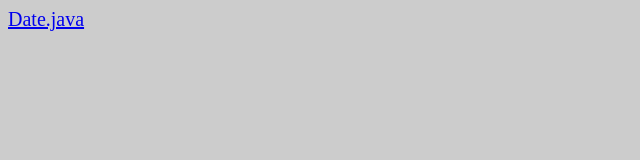
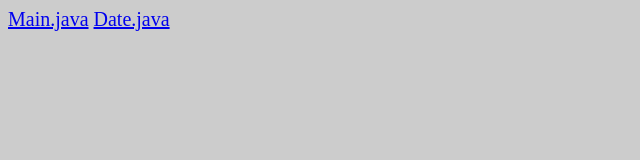
Before and after one commit to T-LETUPPE/GestionHotel, a plain HTML site: page index.html in a window 1280 px wide. Shown: the whole page, without its empty margins (0-640 px from the left). Drawn offline with Linux system fonts and the light colour scheme.

Commit message:
Update index.html

```diff
--- a/index.html
+++ b/index.html
@@ -10,6 +10,7 @@
     </style>
   </head>
   <body>
+    <a href="Main.java">Main.java</a>
     <a href="Date.java">Date.java</a>
   </body>
 </html>
```
